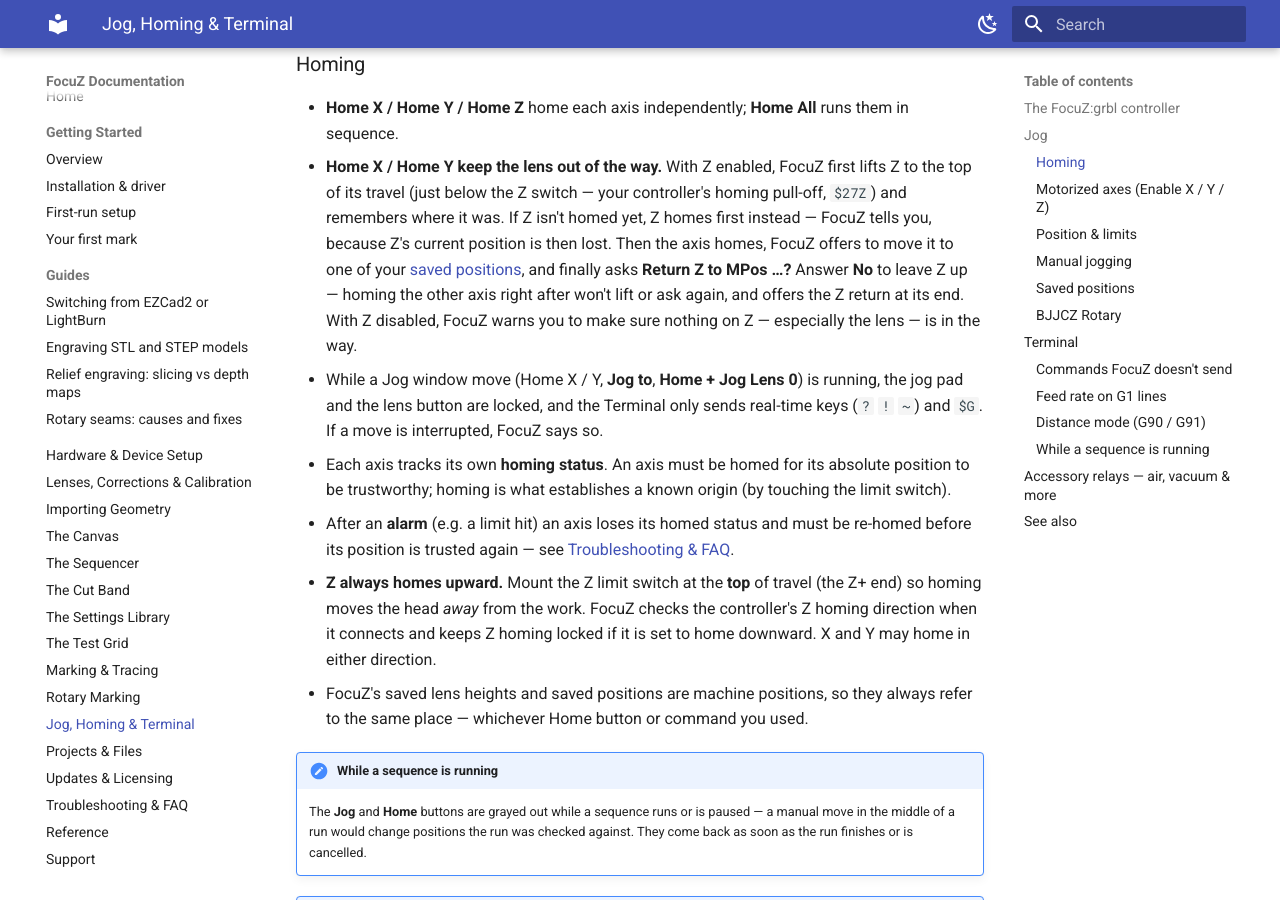
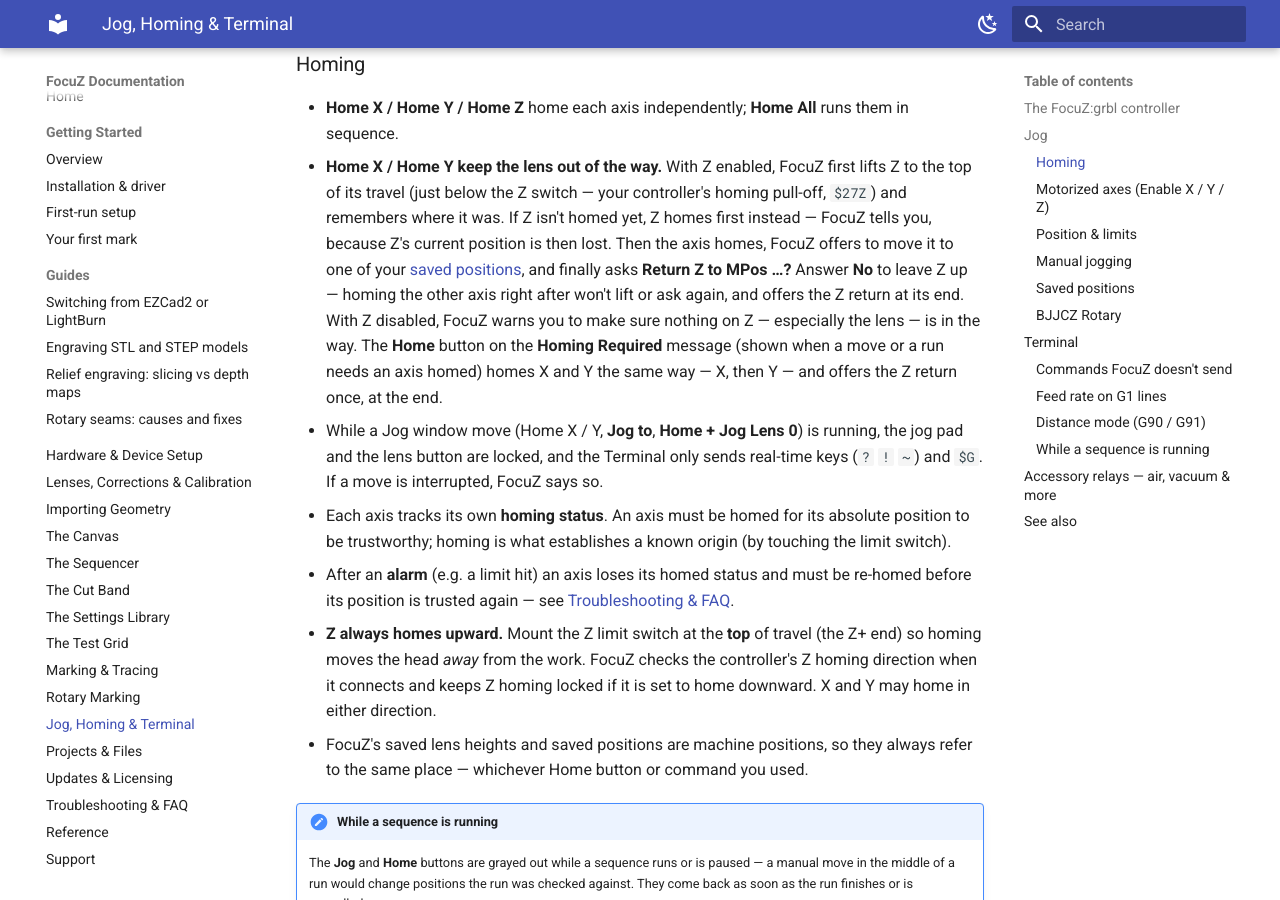
Before and after one commit to Lokahi-Shop/focuz-docs, an MkDocs documentation site: the page built from docs/jog-terminal.md, in a window 1280 px wide and 900 px high, scrolled down 981 px. Built offline with MkDocs 1.6.1 and Material for MkDocs 9.7.7, drawn with Linux system fonts in a browser that asks for light colours.

Commit message:
Homing Required ▸ Home uses the same Z-safe X / Y homing
Co-Authored-By: Claude Opus 5.5 <noreply@anthropic.com>

```diff
--- a/docs/jog-terminal.md
+++ b/docs/jog-terminal.md
@@ -41,7 +41,9 @@ reopen it from the menu at any time.
   axis homes, FocuZ offers to move it to one of your [saved positions](#saved-positions), and finally asks
   **Return Z to MPos …?** Answer **No** to leave Z up — homing the other axis right after won't lift or ask
   again, and offers the Z return at its end. With Z disabled, FocuZ warns you to make sure nothing on Z —
-  especially the lens — is in the way.
+  especially the lens — is in the way. The **Home** button on the **Homing Required** message (shown when a
+  move or a run needs an axis homed) homes X and Y the same way — X, then Y — and offers the Z return once,
+  at the end.
 - While a Jog window move (Home X / Y, **Jog to**, **Home + Jog Lens 0**) is running, the jog pad and the lens
   button are locked, and the Terminal only sends real-time keys (`?` `!` `~`) and `$G`. If a move is
   interrupted, FocuZ says so.
```
